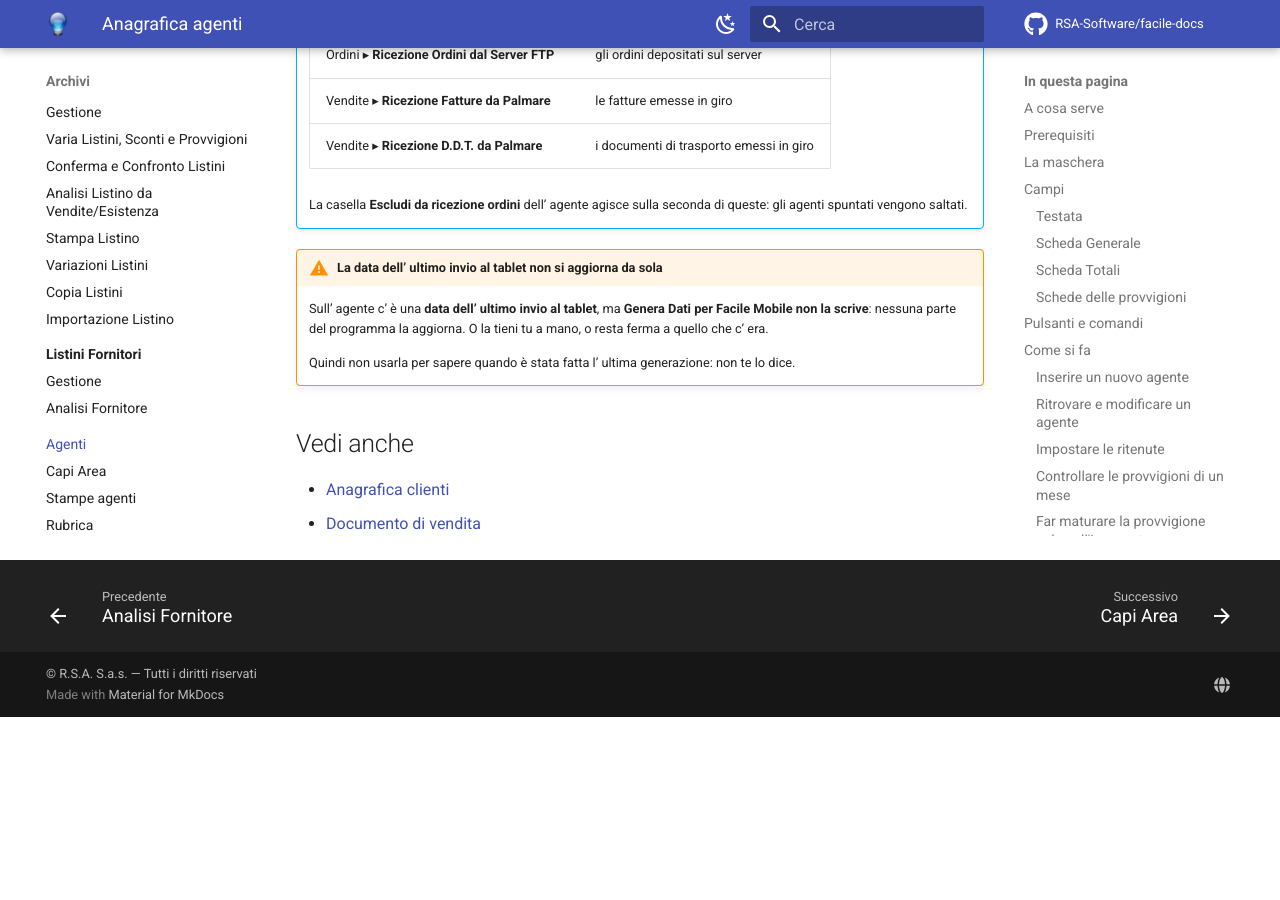
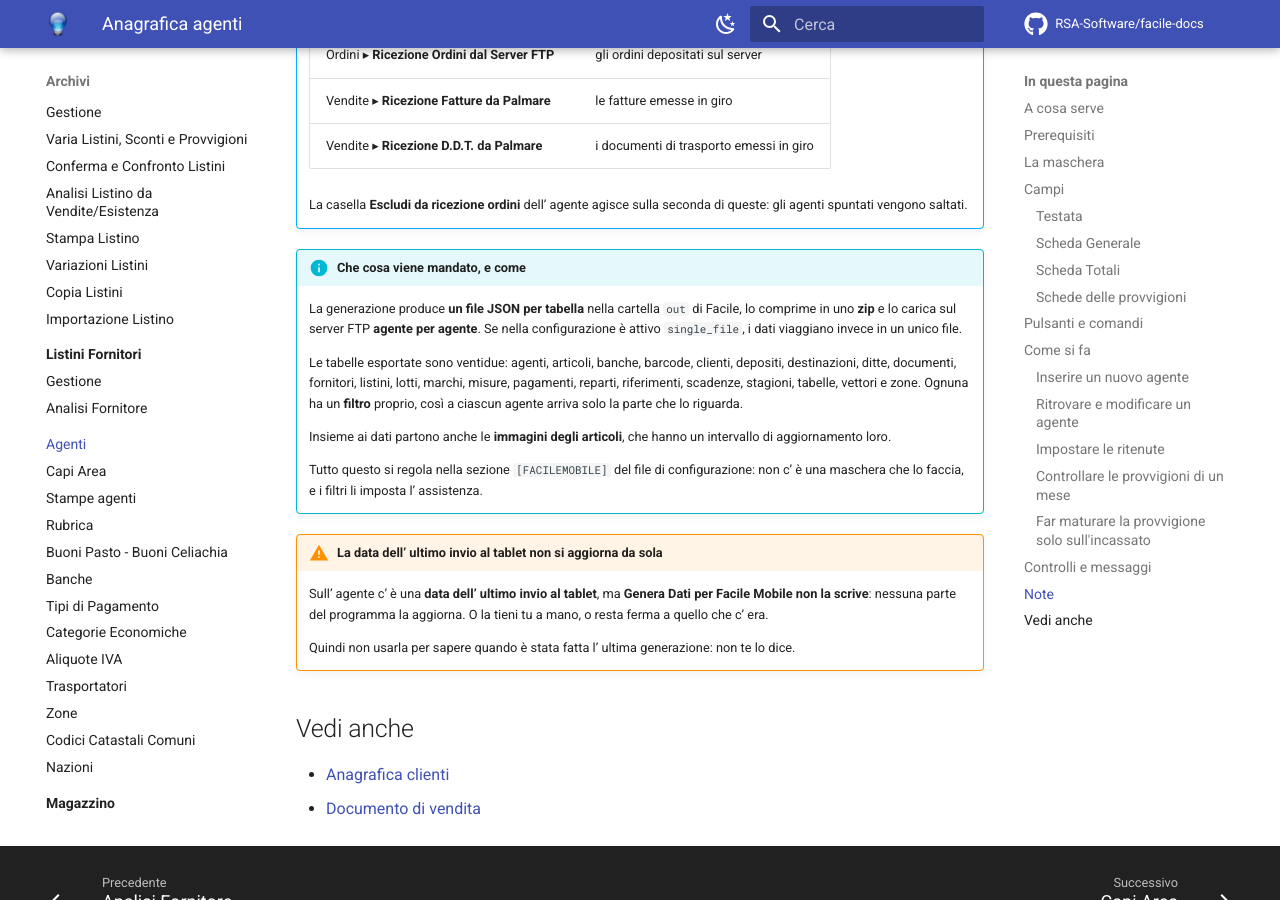
Before and after one commit to RSA-Software/facile-docs, an MkDocs documentation site: the page built from docs/moduli/anagrafiche/anagrafica-agenti.md, in a window 1280 px wide and 900 px high, scrolled down 9459 px. Built offline with MkDocs 1.6.1 and Material for MkDocs 9.7.7, drawn with Linux system fonts in a browser that asks for light colours; comment, search, counter and statistics services are not loaded; before the commit the page ends 10176 px from its top, so only the background shows below that.

Commit message:
Agenti: cosa contiene il trasferimento per Facile Mobile
Ventidue tabelle, un JSON per tabella nella cartella out, compresso in zip e
caricato sul server FTP agente per agente - oppure un file unico se e' attivo
single_file. Ogni tabella ha il suo filtro, e insieme ai dati partono le
immagini degli articoli, con un intervallo loro. Si regola tutto dalla sezione
[FACILEMOBILE] del file di configurazione.

Facile Mobile non ha un manuale suo, quindi il lato app va scritto qui. Dai
sorgenti di Facile non si ricava e i sorgenti dell'app non sono su questo
computer: la domanda resta, ma adesso dice cosa serve.

```diff
--- a/docs/moduli/anagrafiche/anagrafica-agenti.md
+++ b/docs/moduli/anagrafiche/anagrafica-agenti.md
@@ -289,6 +289,27 @@ vuoto la voce **Modifica** non apre nulla e non dà alcun messaggio.
     La casella **Escludi da ricezione ordini** dell’ agente agisce sulla
     seconda di queste: gli agenti spuntati vengono saltati.
 
+!!! info "Che cosa viene mandato, e come"
+
+    La generazione produce **un file JSON per tabella** nella cartella
+    `out` di Facile, lo comprime in uno **zip** e lo carica sul server
+    FTP **agente per agente**. Se nella configurazione è attivo
+    `single_file`, i dati viaggiano invece in un unico file.
+
+    Le tabelle esportate sono ventidue: agenti, articoli, banche,
+    barcode, clienti, depositi, destinazioni, ditte, documenti,
+    fornitori, listini, lotti, marchi, misure, pagamenti, reparti,
+    riferimenti, scadenze, stagioni, tabelle, vettori e zone. Ognuna
+    ha un **filtro** proprio, così a ciascun agente arriva solo la
+    parte che lo riguarda.
+
+    Insieme ai dati partono anche le **immagini degli articoli**, che
+    hanno un intervallo di aggiornamento loro.
+
+    Tutto questo si regola nella sezione `[FACILEMOBILE]` del file di
+    configurazione: non c’ è una maschera che lo faccia, e i filtri
+    li imposta l’ assistenza.
+
 !!! warning "La data dell’ ultimo invio al tablet non si aggiorna da sola"
 
     Sull’ agente c’ è una **data dell’ ultimo invio al tablet**, ma
@@ -299,7 +320,7 @@ vuoto la voce **Modifica** non apre nulla e non dà alcun messaggio.
     Quindi non usarla per sapere quando è stata fatta l’ ultima
     generazione: non te lo dice.
 
-<!-- DA VERIFICARE: il giro di Facile Mobile dal lato Facile e' scritto qui sopra (JSON su FTP, l' app lo scarica, quattro voci di rientro). Facile Mobile ha un manuale suo a cui rimandare? Se si', basta il link; se no, serve una pagina che racconti anche il lato dell' app - cosa vede l' agente, cosa puo' fare offline, come si accorge che i dati sono vecchi. -->
+<!-- DA VERIFICARE: Facile Mobile non ha un manuale suo, quindi il lato app va scritto qui. Dai sorgenti di Facile non si ricava - e i sorgenti dell' app non sono su questo computer. Servono: cosa vede l' agente all' apertura, cosa puo' fare senza campo, come si accorge che i dati scaricati sono vecchi, e cosa succede se rientra due volte lo stesso ordine. Da raccogliere a voce, oppure dando accesso ai sorgenti dell' app. -->
 
 ## Vedi anche
 
```
Also changed, not shown: DOMANDE-APERTE.md (+1 -1 lines).
